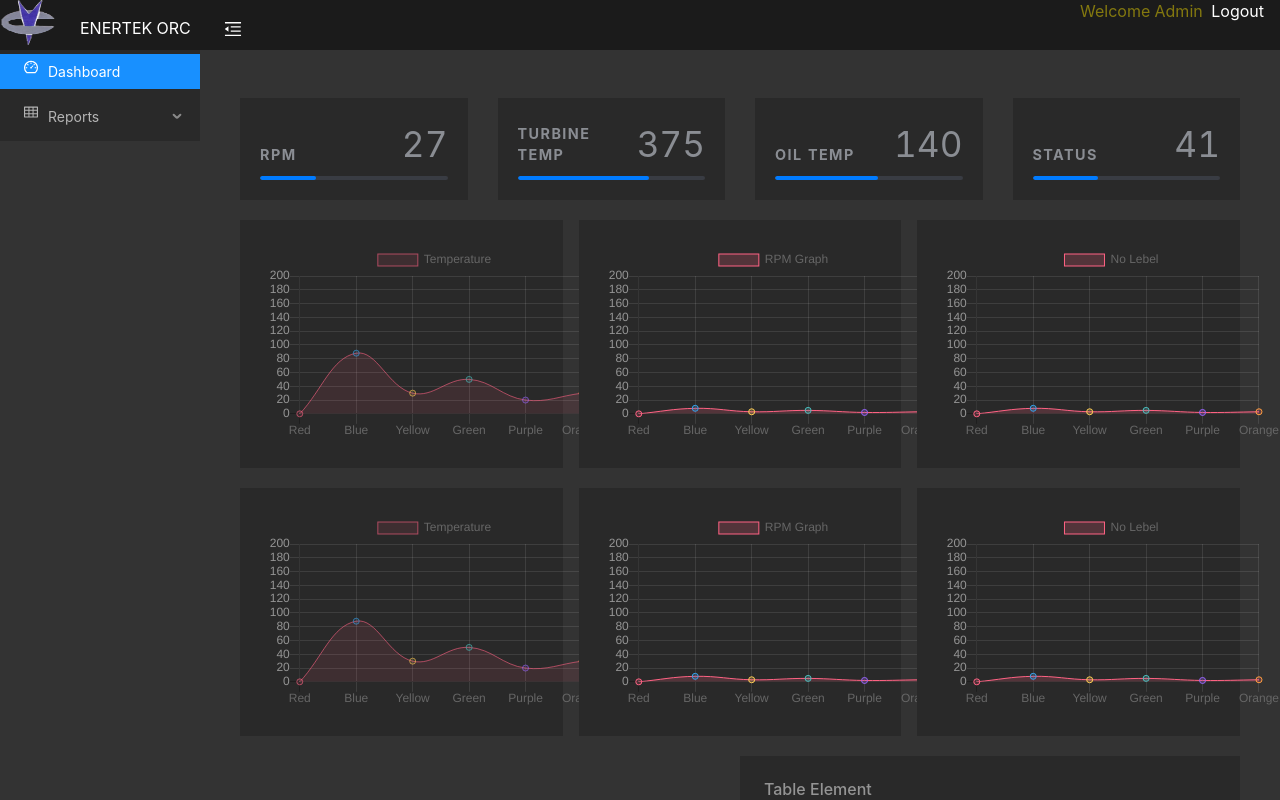
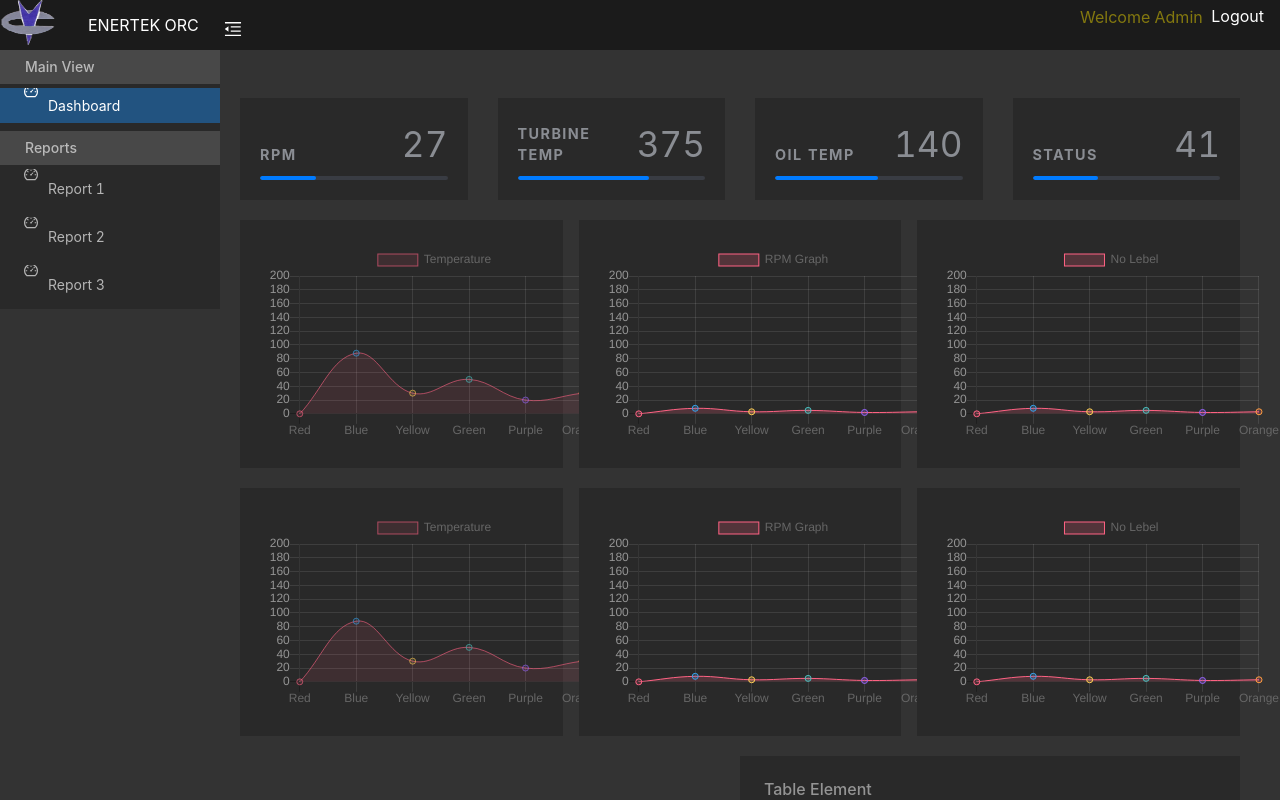
Before and after one commit to Vibin-P/React-Test-Project, a React (Create React App) app: page / in a window 1280 px wide. Shown: the top 800 px of the page. Built offline with nearby package versions, Linux system fonts and the light colour scheme.

Commit message:
adds sider modification

```diff
--- a/src/scenes/components/PageElement.jsx
+++ b/src/scenes/components/PageElement.jsx
@@ -45,17 +45,25 @@ class PageElement extends Component {
                 { this.state.showCompanyName ? <LogoValue /> : null }
               </div>
               <Menu theme="dark" mode="inline" defaultSelectedKeys={['1']}>
-                <Menu.Item key="1" icon={<DashboardOutlined />}>
+              <h5 className="sidebar-report-title">Main View</h5>
+                <Menu.Item className="dashboard-icon" key="1" icon={<DashboardOutlined />}>
                   <text style={{marginBottom:'10px'}}>Dashboard</text>
                 </Menu.Item>
-                {/* <Menu.Item key="2" icon={<VideoCameraOutlined />}>
-                  Reports
-                </Menu.Item> */}
-                <SubMenu key="sub1" icon={<TableOutlined />} title="Reports">
+                <h5 className="sidebar-report-title">Reports</h5>
+                {/* <SubMenu key="sub1" icon={<TableOutlined />} title="Reports">
                 <Menu.Item key="3">R1</Menu.Item>
                 <Menu.Item key="4">R2</Menu.Item>
                 <Menu.Item key="5">R3</Menu.Item>
-                </SubMenu>
+                </SubMenu> */}
+                <Menu.Item key="2" icon={<DashboardOutlined />}>
+                  <text style={{marginBottom:'10px'}}>Report 1</text>
+                </Menu.Item>
+                <Menu.Item key="3" icon={<DashboardOutlined />}>
+                  <text style={{marginBottom:'10px'}}>Report 2</text>
+                </Menu.Item>
+                <Menu.Item key="4" icon={<DashboardOutlined />}>
+                  <text style={{marginBottom:'10px'}}>Report 3</text>
+                </Menu.Item>
               </Menu>
             </Sider>
             <Layout className="site-layout">
--- a/src/scenes/components/styles/style.css
+++ b/src/scenes/components/styles/style.css
@@ -28,6 +28,7 @@
 }
 .ant-layout-sider-children {
   background: #333333;
+  width: 110%;
 }
 .site-layout {
   background: #333333;
@@ -178,13 +179,14 @@ background-color: #292929;
   background: #292929;
 }
 
-.anticon svg {
+/* .anticon svg {
   display: inline-block;
   margin-bottom: 10px;
-}
+  margin-left: -3px;
+} */
 
 .ant-menu-dark.ant-menu-dark:not(.ant-menu-horizontal) .ant-menu-item-selected {
-  background-color: #1890ff;
+  background-color: #188fff67;
   height: 35px;
 }
 
@@ -192,3 +194,26 @@ background-color: #292929;
   padding-right: 0px !important;
   padding-left: 0px !important;
 }
+
+.anticon, .anticon-menu-fold, .trigger, .anticon svg {
+  margin-bottom: 15px;
+}
+
+.sidebar-report-title {
+  padding: 12px 25px;
+  margin: 0;
+  font-size: 14px;
+  line-height: 10px;
+  font-weight: 500;
+  color: #b9b9b9;
+  background: #484848;
+}
+
+.ant-menu.ant-menu-dark, .ant-menu-dark .ant-menu-sub, .ant-menu.ant-menu-dark .ant-menu-sub {
+  color: rgba(255, 255, 255, 0.65);
+  background: #292929;
+}
+
+/* .dashboard-icon {
+  text-align: center;
+} */
```
Also changed, not shown: 1 other file (tests, documents, lock files or other folders).
